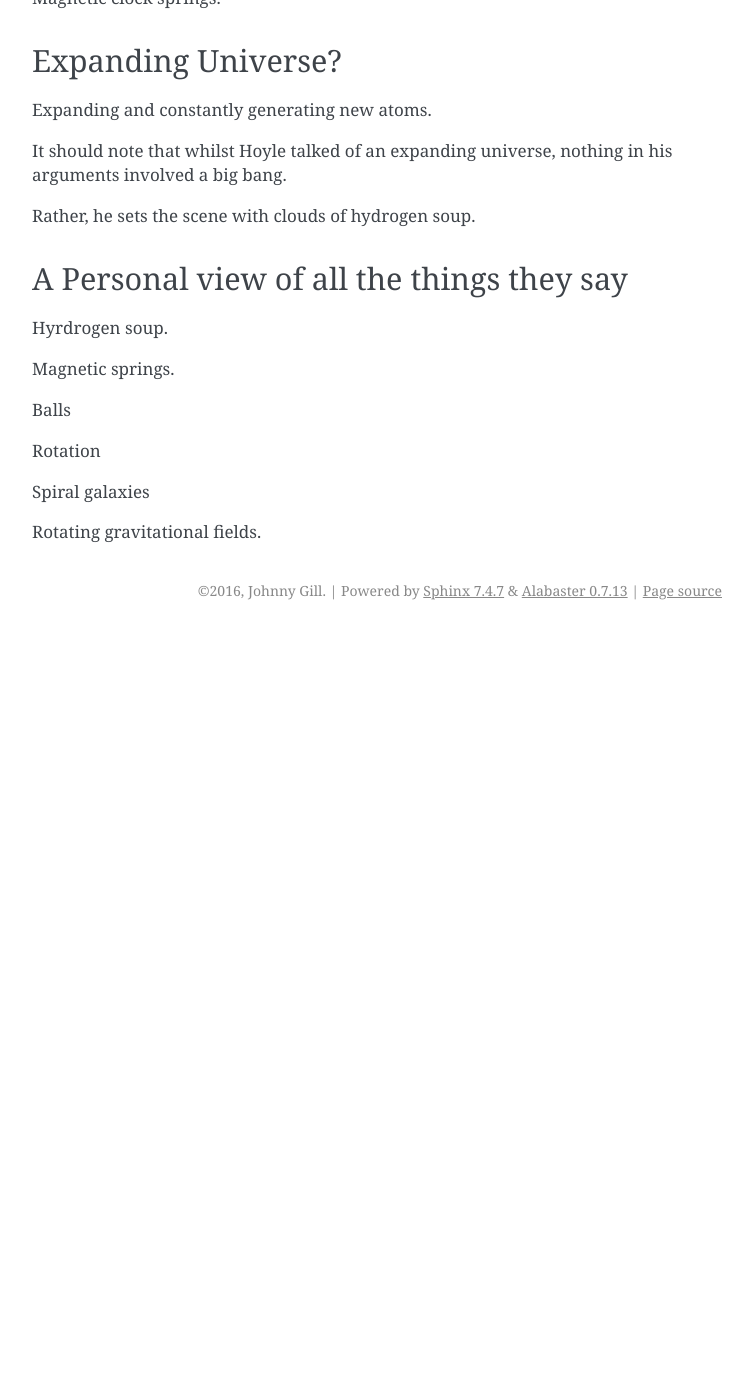
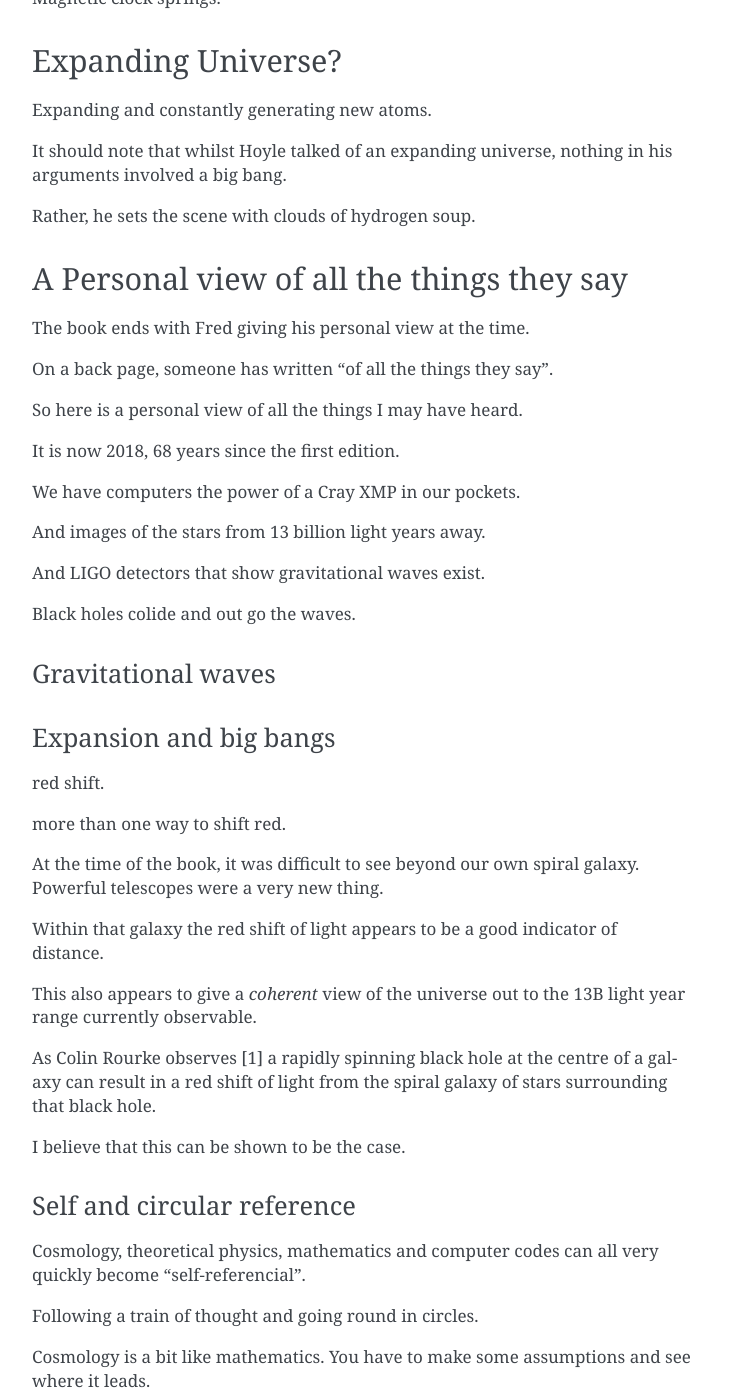
Before and after one commit to openbermuda/karmapi, a Sphinx documentation site: the page built from docs/nodice/fred.rst, in a window 1280 px wide and 1400 px high, scrolled down 1648 px. Shown: the whole window, without its empty margins (388-1141 px from the left). Built offline with Sphinx 7.4.7, drawn with Linux system fonts in a browser that asks for light colours; formulas are drawn with MathJax 3; pages that are not in the unit, such as notebooks, are missing from menus; before the commit the page ends 2278 px from its top, so only the background shows below that; some of the changed text lies outside the part shown.

Commit message:
start view on all the things they say

```diff
--- a/docs/nodice/fred.rst
+++ b/docs/nodice/fred.rst
@@ -90,14 +90,78 @@ Rather, he sets the scene with clouds of hydrogen soup.
 A Personal view of all the things they say
 ==========================================
 
-Hyrdrogen soup.
+The book ends with Fred giving his personal view at the time.
 
-Magnetic springs.
+On a back page, someone has written "of all the things they say".
 
-Balls
+So here is a personal view of all the things I may have heard.
 
-Rotation
+It is now 2018, 68 years since the first edition.
 
-Spiral galaxies
+We have computers the power of a Cray XMP in our pockets.
 
-Rotating gravitational fields.
+And images of the stars from 13 billion light years away.
+
+And LIGO detectors that show gravitational waves exist.
+
+Black holes colide and out go the waves.
+
+Gravitational waves
+-------------------
+
+
+
+Expansion and big bangs
+-----------------------
+
+red shift.
+
+more than one way to shift red.
+
+At the time of the book, it was difficult to see beyond our own spiral
+galaxy.   Powerful telescopes were a very new thing.
+
+Within that galaxy the red shift of light appears to be a good indicator of
+distance.
+
+This also appears to give a *coherent* view of the universe out to the
+13B light year range currently observable.
+
+As Colin Rourke observes [1] a rapidly spinning black hole at the
+centre of a galaxy can result in a red shift of light from the spiral
+galaxy of stars surrounding that black hole.
+
+I believe that this can be shown to be the case.
+
+
+
+Self and circular reference
+---------------------------
+
+Cosmology, theoretical physics, mathematics and computer codes can all
+very quickly become "self-referencial".
+
+Following a train of thought and going round in circles.
+
+Cosmology is a bit like mathematics.  You have to make some
+assumptions and see where it leads.
+
+If the assumptions make good predictions, then it may be a good
+theory.
+
+But don't forget the assumptions, you may have new observations to
+refine those assumptions.
+
+
+
+Hyrdrogen soup
+--------------
+
+
+Magnetic springs
+----------------
+
+Balls, Rotation, Spiral galaxies
+--------------------------------
+
+*Rotating gravitational fields*
```
